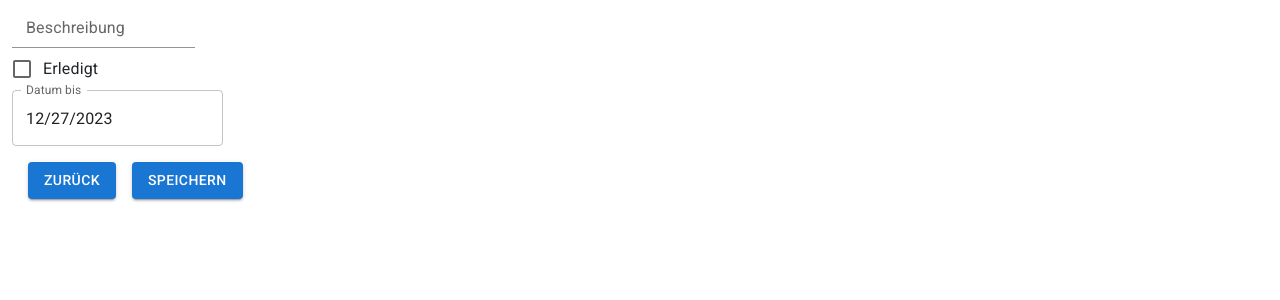
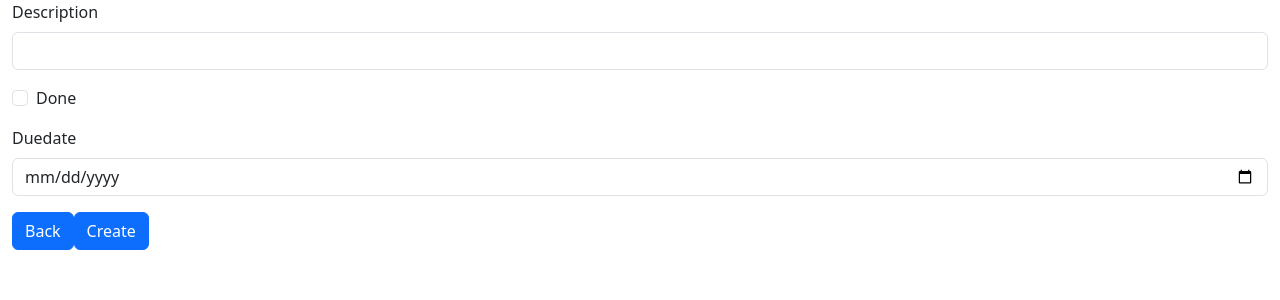
Before and after one commit to max-faupel/todo-nextjs-app, a Next.js app: page /todo/create in a window 1280 px wide. Shown: the top 300 px of the page. Built offline with nearby package versions, Linux system fonts and the light colour scheme.

Commit message:
implement todo crud

```diff
--- a/app/_components/done-date.tsx
+++ /dev/null
@@ -1,19 +0,0 @@
-"use client";
-import { DatePicker, LocalizationProvider } from "@mui/x-date-pickers";
-import { AdapterDayjs } from "@mui/x-date-pickers/AdapterDayjs";
-import dayjs from "dayjs";
-import "dayjs/locale/de";
-
-export default function DoneDate({
-  date,
-  name,
-}: {
-  date: Date | undefined;
-  name: string;
-}) {
-  return (
-    <LocalizationProvider dateAdapter={AdapterDayjs} adapterLocale="en">
-      <DatePicker name={name} label="Datum bis" value={dayjs(date)} />
-    </LocalizationProvider>
-  );
-}
--- /dev/null
+++ b/app/_models/update-todo.dto.ts
@@ -0,0 +1,5 @@
+export interface UpdateTodoDto {
+  description?: string;
+  done?: boolean;
+  targetDate?: Date;
+}
--- a/app/page.tsx
+++ b/app/page.tsx
@@ -3,9 +3,9 @@ import Link from "next/link";
 export default function Home() {
   return (
     <main>
-      <div>
-        <Link href="/todo">Todos</Link>
-      </div>
+      <Link className="btn btn-primary" href="/todo">
+        Todos
+      </Link>
     </main>
   );
 }
--- a/app/todo/[id]/page.tsx
+++ b/app/todo/[id]/page.tsx
@@ -1,67 +1,106 @@
-import DoneDate from "@/app/_components/done-date";
-import { Todo } from "@/app/_models/todo";
-import {
-  Box,
-  Button,
-  Checkbox,
-  FormControl,
-  FormControlLabel,
-  FormGroup,
-  Input,
-  InputLabel,
-  Stack,
-} from "@mui/material";
+"use client";
+import { UpdateTodoDto } from "@/app/_models/update-todo.dto";
+import { useRouter } from "next/navigation";
+import { FormEvent, useEffect, useState } from "react";
 
-async function getData(id: string) {
-  const res = await fetch(`http://localhost:3200/todos/${id}`);
-  if (res.ok) {
-    const data = await res.json();
-    return data as Todo;
+export default function Page({ params }: { params: { id: string } }) {
+  const [data, setData] = useState<any>(null);
+  const [isLoading, setLoading] = useState(true);
+  const router = useRouter();
+
+  async function onSubmit(event: FormEvent<HTMLFormElement>) {
+    event.preventDefault();
+
+    const formData = new FormData(event.currentTarget);
+    let todo: UpdateTodoDto = {};
+    if (formData.get("description")) {
+      todo.description = formData.get("description")?.toString() || "";
+    }
+    console.log(formData.get("done")?.toString());
+    if (formData.get("done")) {
+      todo.done = Boolean(formData.get("done")?.toString());
+    }
+    if (formData.get("targetDate")) {
+      todo.targetDate = new Date(formData.get("targetDate")?.toString() || "");
+    }
+    console.log(JSON.stringify(todo));
+
+    const res = await fetch(`http://localhost:3200/todos/${params.id}`, {
+      method: "PATCH",
+      headers: { "Content-type": "application/json" },
+      body: JSON.stringify(todo),
+    });
+
+    if (!res.ok) {
+      console.log(`Error saving todo: ${res.status}`);
+    } else {
+      router.push("/todo");
+    }
   }
-}
 
-export default async function Page({ params }: { params: { id: string } }) {
-  const saveTodo = async (formData: FormData) => {
-    "use server";
-    const description = formData.get("description");
+  useEffect(() => {
+    fetch(`http://localhost:3200/todos/${params.id}`, {
+      cache: "no-store",
+    })
+      .then((res) => res.json())
+      .then((data) => {
+        console.log(JSON.stringify(data));
+        console.log(new Date(data.targetDate).toLocaleDateString());
+        setData(data);
+        setLoading(false);
+      });
+  }, [params.id]);
 
-    console.log({ description });
-  };
-
-  const data = await getData(params.id);
+  if (isLoading) return <p>Loading...</p>;
+  if (!data) return <p>No todo data</p>;
 
   return (
     <div>
-      <form action={saveTodo} method="POST">
-        <FormControl>
-          <InputLabel htmlFor="description-input">Beschreibung</InputLabel>
-          <Input
-            id="description-input"
-            value={data?.description}
-            aria-describedby="Beschreibung des Todos"
-          />
-          {/* <FormHelperText id="description-helper">
-            Beschreiben sie das Todo
-          </FormHelperText> */}
-        </FormControl>
-
-        <FormGroup>
-          <FormControlLabel
-            control={<Checkbox value={data?.done} />}
-            label="Erledigt"
-          />
-        </FormGroup>
-        <DoneDate date={data?.targetDate}></DoneDate>
-        <Box sx={{ m: 2 }}>
-          <Stack spacing={2} direction="row">
-            <Button variant="contained" href="/todo">
-              Zurück
-            </Button>
-            <Button variant="contained" type="submit">
-              Speichern
-            </Button>
-          </Stack>
-        </Box>
+      <form onSubmit={onSubmit}>
+        <div className="mb-3">
+          <label htmlFor="description" className="form-label">
+            Description
+          </label>
+          <input
+            id="description"
+            name="description"
+            type="text"
+            className="form-control"
+            defaultValue={data.description}
+          ></input>
+        </div>
+        <div className="mb-3 form-check">
+          <input
+            id="done"
+            name="done"
+            className="form-check-input"
+            type="checkbox"
+            defaultChecked={data.done}
+          ></input>
+          <label className="form-check-label" htmlFor="done">
+            Done
+          </label>
+        </div>
+        <div className="mb-3">
+          <label htmlFor="targetDate" className="form-label">
+            Duedate
+          </label>
+          <input
+            id="targetDate"
+            name="targetDate"
+            type="date"
+            className="form-control"
+            defaultValue={new Date(data.targetDate).toLocaleDateString()}
+          ></input>
+        </div>
+        <div className="d-grid gap-2 d-md-block">
+          <a className="btn btn-primary" role="button" href="/todo">
+            Back
+          </a>
+          <button className="btn btn-primary" type="submit">
+            Save
+          </button>
+        </div>
       </form>
     </div>
   );
--- a/app/todo/create/page.tsx
+++ b/app/todo/create/page.tsx
@@ -1,29 +1,20 @@
-import DoneDate from "@/app/_components/done-date";
+"use client";
 import { CreateTodoDto } from "@/app/_models/create-todo.dto";
-import {
-  Box,
-  Button,
-  Checkbox,
-  FormControl,
-  FormControlLabel,
-  FormGroup,
-  Input,
-  InputLabel,
-  Stack,
-} from "@mui/material";
-import dayjs from "dayjs";
-import { revalidatePath } from "next/cache";
-import { redirect } from "next/navigation";
+import { redirect, useRouter } from "next/navigation";
+import { FormEvent } from "react";
+export default function Page() {
+  const router = useRouter();
 
-export default async function Page() {
-  async function saveTodo(formData: FormData) {
-    "use server";
+  async function onSubmit(event: FormEvent<HTMLFormElement>) {
+    event.preventDefault();
+
+    const formData = new FormData(event.currentTarget);
     const todo: CreateTodoDto = {
       description: formData.get("description")?.toString() || "",
       done: formData.get("done")
         ? Boolean(formData.get("done")?.toString())
         : false,
-      targetDate: dayjs(formData.get("targetDate")?.toString()).format(),
+      targetDate: formData.get("targetDate")?.toString() || "",
     };
     console.log(JSON.stringify(todo));
 
@@ -36,44 +27,55 @@ export default async function Page() {
     if (!res.ok) {
       console.log(`Error saving todo: ${res.status}`);
     } else {
-      revalidatePath("/todo");
-      redirect("/todo");
+      router.push("/todo");
     }
   }
 
   return (
     <div>
-      <form action={saveTodo}>
-        <FormControl>
-          <InputLabel htmlFor="description-input">Beschreibung</InputLabel>
-          <Input
-            id="description-input"
+      <form onSubmit={onSubmit}>
+        <div className="mb-3">
+          <label htmlFor="description" className="form-label">
+            Description
+          </label>
+          <input
+            id="description"
             name="description"
-            aria-describedby="Beschreibung des Todos"
-          />
-          {/* <FormHelperText id="description-helper">
-            Beschreiben sie das Todo
-          </FormHelperText> */}
-        </FormControl>
+            type="text"
+            className="form-control"
+          ></input>
+        </div>
 
-        <FormGroup>
-          <FormControlLabel
+        <div className="mb-3 form-check">
+          <input
+            id="done"
             name="done"
-            control={<Checkbox />}
-            label="Erledigt"
-          />
-        </FormGroup>
-        <DoneDate name="targetDate" date={new Date()}></DoneDate>
-        <Box sx={{ m: 2 }}>
-          <Stack spacing={2} direction="row">
-            <Button variant="contained" href="/todo">
-              Zurück
-            </Button>
-            <Button variant="contained" type="submit">
-              Speichern
-            </Button>
-          </Stack>
-        </Box>
+            className="form-check-input"
+            type="checkbox"
+          ></input>
+          <label className="form-check-label" htmlFor="done">
+            Done
+          </label>
+        </div>
+        <div className="mb-3">
+          <label htmlFor="targetDate" className="form-label">
+            Duedate
+          </label>
+          <input
+            id="targetDate"
+            name="targetDate"
+            type="date"
+            className="form-control"
+          ></input>
+        </div>
+        <div className="d-grid gap-2 d-md-block">
+          <a className="btn btn-primary" role="button" href="/todo">
+            Back
+          </a>
+          <button className="btn btn-primary" type="submit">
+            Create
+          </button>
+        </div>
       </form>
     </div>
   );
--- a/app/todo/page.tsx
+++ b/app/todo/page.tsx
@@ -1,17 +1,8 @@
-import CheckIcon from "@mui/icons-material/Check";
-import CloseIcon from "@mui/icons-material/Close";
-import { Button, Stack } from "@mui/material";
-import Paper from "@mui/material/Paper";
-import Table from "@mui/material/Table";
-import TableBody from "@mui/material/TableBody";
-import TableCell from "@mui/material/TableCell";
-import TableContainer from "@mui/material/TableContainer";
-import TableHead from "@mui/material/TableHead";
-import TableRow from "@mui/material/TableRow";
+import Link from "next/link";
 import { Todo } from "../_models/todo";
 
 async function getData() {
-  const res = await fetch("http://localhost:3200/todos");
+  const res = await fetch("http://localhost:3200/todos", { cache: "no-store" });
   if (!res.ok) {
     throw new Error("Failed to fetch data");
   }
@@ -20,54 +11,55 @@ async function getData() {
   return data as Todo[];
 }
 
-function DoneIcon({ isDone }: { isDone: boolean }) {
-  if (isDone) {
-    return <CheckIcon></CheckIcon>;
-  }
-  return <CloseIcon></CloseIcon>;
-}
-
 export default async function TodoList() {
   const data = await getData();
 
   return (
-    <div>
-      <Button variant="contained" href="/todo/create">
-        Neu
-      </Button>
-      <TableContainer component={Paper}>
-        <Table aria-label="Todos">
-          <TableHead>
-            <TableRow>
-              <TableCell>Beschreibung</TableCell>
-              <TableCell>Erledigt</TableCell>
-              <TableCell>Datum bis</TableCell>
-              <TableCell>Aktionen</TableCell>
-            </TableRow>
-          </TableHead>
-          <TableBody>
+    <main>
+      <div>
+        <Link className="btn btn-primary" href="/todo/create">
+          New
+        </Link>
+
+        <table className="table table-striped table-hover">
+          <thead>
+            <tr>
+              <th>
+                <p>Beschreibung</p>
+              </th>
+              <th>
+                <p>Erledigt</p>
+              </th>
+              <th>
+                <p>Datum bis</p>
+              </th>
+              <th>
+                <p>Aktionen</p>
+              </th>
+            </tr>
+          </thead>
+          <tbody>
             {data.map((row) => (
-              <TableRow
-                key={row._id}
-                sx={{ "&:last-child td, &:last-child th": { border: 0 } }}
-              >
-                <TableCell>{row.description}</TableCell>
-                <TableCell>
-                  <DoneIcon isDone={row.done}></DoneIcon>
-                </TableCell>
-                <TableCell>{row.targetDate.toString()}</TableCell>
-                <TableCell>
-                  <Stack spacing={2} direction="row">
-                    <Button variant="contained" href={`/todo/${row._id}`}>
-                      Bearbeiten
-                    </Button>
-                  </Stack>
-                </TableCell>
-              </TableRow>
+              <tr key={row._id}>
+                <td>
+                  <p>{row.description}</p>
+                </td>
+                <td>
+                  <p>{row.done}</p>
+                </td>
+                <td>
+                  <p>{row.targetDate.toString()}</p>
+                </td>
+                <td className="p-4">
+                  <Link className="btn btn-primary" href={`/todo/${row._id}`}>
+                    Bearbeiten
+                  </Link>
+                </td>
+              </tr>
             ))}
-          </TableBody>
-        </Table>
-      </TableContainer>
-    </div>
+          </tbody>
+        </table>
+      </div>
+    </main>
   );
 }
```
